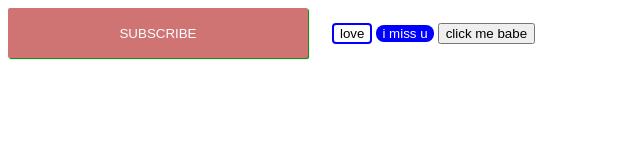
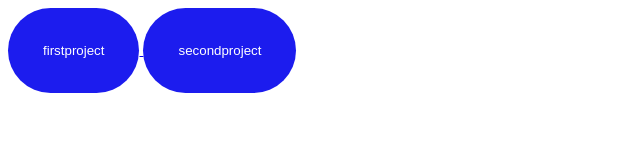
Before and after one commit to AungKaungKhanteaint/missyou, a plain HTML site: page index.html in a window 1280 px wide. Shown: the whole page, without its empty margins (0-640 px from the left). Drawn offline with Linux system fonts and the light colour scheme.

Commit message:
Add files via upload

```diff
--- a/index.html
+++ b/index.html
@@ -1,52 +1,60 @@
 <style>
-    .sub{
-        background-color: rgb(207, 115, 115);
+    button{
+        border: none;
+        border-radius: 50px;
+        background-color: rgb(28, 28, 238);
         color: white;
-        border: none;
-        height: 50px;
-        width: 300px;
-        border-radius: 2px;
-        cursor: pointer;
+        padding: 35px;
+        transition: background 1s;
         transition: opacity 1s;
-        box-shadow: 1px 1px 1px green;
     }
 
-    .join{
-        background-color: white;
-        border-color: blue;
-        border-style: solid;
-        border-radius: 4px;
-        cursor: pointer;
-        margin-left: 20px;
+    button:hover{
+        opacity: 0.3;
     }
 
-    .sub:hover {
-        opacity: 0.1;
-    }
 
-    .sub:active {
-
-        opacity: 0.5;
-    }
-
-    .miss{
-        border: none;
-        background-color: blue;
-        border-radius: 8px;
-        cursor: wait;
-        font-weight: italic;
-        color: white;
-        transition: background-color 1s;
-    }
-
-    .miss:hover{
-        background-color: green;
+    button:active{
+        background-color: lightblue;
     }
 </style>
 
 
-<button class="sub">SUBSCRIBE</button>
-<button class="join">love</button>
-<button class="miss">i miss u</button>
 
-<a href="firstproject.html"><button>click me babe</button></a>
+
+
+<!DOCTYPE html>
+<html>
+    <head>
+        <link rel="icon" href="rating.png">
+        <title>Everything about you my Eaint</title>
+    </head>
+
+    <body>
+
+        <a href="firstproject.html">
+
+            <button>firstproject</button>
+        </a>
+
+        <a href="secondproject.html">
+            <button>secondproject</button>
+        </a>
+
+
+
+
+
+
+
+
+
+    </body>
+
+
+
+
+
+
+
+</html>
```
